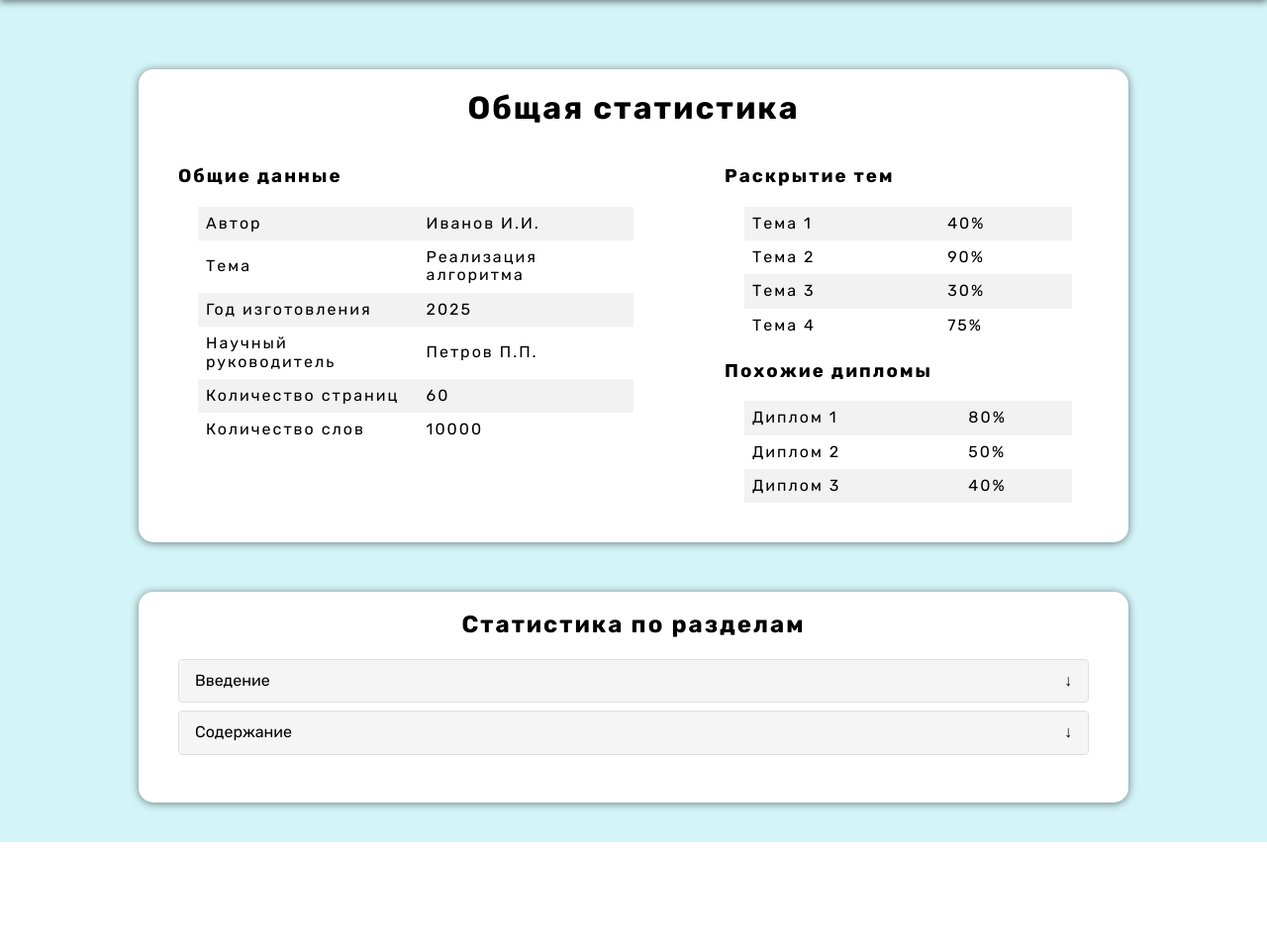
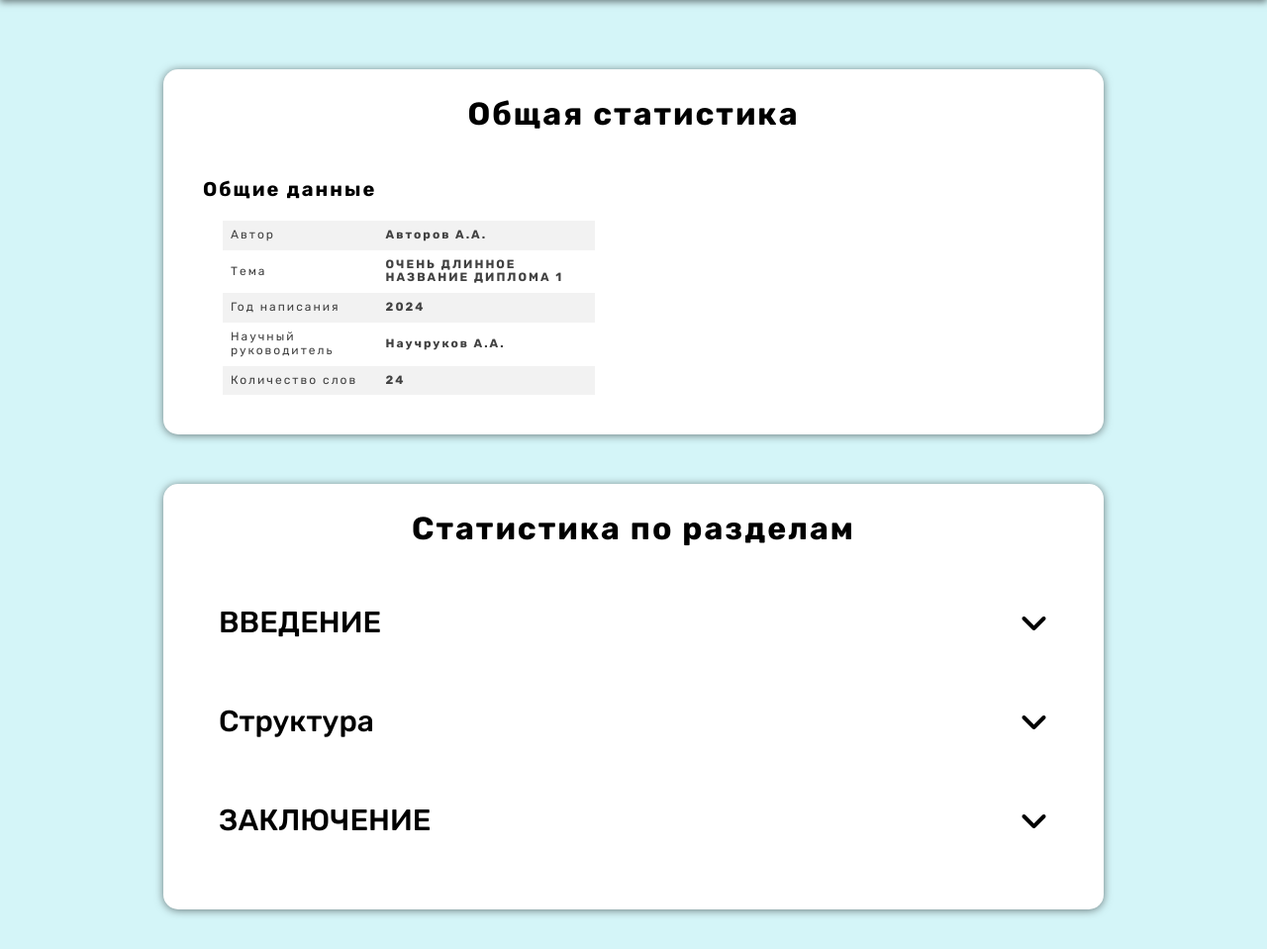
Before and after one commit to moevm/nosql1h25-reports, a Flask app: page /diploma/1 in a window 1280 px wide. Shown: the part 80-1039 px from the top of the page at 99% size. Before the commit the page ends 931 px from the top, so only its background shows below. Run offline with Flask 3, Linux system fonts and the light colour scheme.

Commit message:
idz4 - small help

```diff
--- a/src/app.py
+++ b/src/app.py
@@ -1,4 +1,6 @@
 from flask import Flask, render_template, request, redirect, url_for
+
+from src.diploma_processing.testkit.test_diploma_consts import test_diploma
 
 app = Flask(__name__)
 
@@ -22,55 +24,9 @@ def diploma_upload():
 
 @app.get('/diploma/<int:diploma_id>')
 def diploma_statistics(diploma_id: int):
-    stats_data = {
-        "author": "Иванов И.И.",
-        "title": "Реализация алгоритма",
-        "year": 2025,
-        "supervisor": "Петров П.П.",
-        "pages": 60,
-        "words": 10000,
-        "topics": [
-            {"name": "Тема 1", "coverage": 40},
-            {"name": "Тема 2", "coverage": 90},
-            {"name": "Тема 3", "coverage": 30},
-            {"name": "Тема 4", "coverage": 75}
-        ],
-        "similar_works": [
-            {"name": "Диплом 1", "match": 80},
-            {"name": "Диплом 2", "match": 50},
-            {"name": "Диплом 3", "match": 40}
-        ]
-    }
+    stats_data = test_diploma[0]
 
-
-    sections = [
-        {
-            "title": "Введение",
-            "stats": {"words": 328, "characters": 1263, "readability": 30},
-            "keywords": {"Алгоритм": 20, "HTTP": 15, "API": 12, "REST": 7},
-            "subsections": [
-                {
-                    "title": "Цели исследования",
-                    "stats": {"words": 100, "characters": 500, "readability": 40},
-                    "keywords": {"Цель": 5, "Задача": 3},
-                },
-            ],
-        },
-        {
-            "title": "Содержание",
-            "stats": {"words": 450, "characters": 2000, "readability": 40},
-            "keywords": {"Метод": 10, "Функция": 8, "Класс": 5},
-            "subsections": [
-                {
-                    "title": "Методология",
-                    "stats": {"words": 200, "characters": 1000, "readability": 50},
-                    "keywords": {"Метод": 8, "Анализ": 5},
-                },
-            ],
-        },
-    ]
-
-    return render_template('general_statistics.jinja2', diploma=stats_data, sections=sections)
+    return render_template('general_statistics.jinja2', diploma=stats_data)
 
 
 @app.get('/search')
--- a/src/static/styles/general_statistics.css
+++ b/src/static/styles/general_statistics.css
@@ -1,23 +1,27 @@
-.data-container{
+.data-container {
     display: flex;
     flex-direction: column;
-    width: 1000px;
+    width: 950px;
     margin: 0 auto 40px;
     gap: 50px;
 }
 
-.data-card{
+.data-card {
     display: flex;
     flex-direction: column;
     align-items: center;
     justify-content: space-between;
-    width: 1000px;
+    width: 100%;
     min-height: 150px;
     box-sizing: border-box;
     padding: 0 40px 40px;
     border-radius: 15px;
     background-color: white;
     box-shadow: 0 1px 8px rgba(0, 0, 0, 0.5);
+}
+
+h2 {
+    font-size: 32px;
 }
 
 .data-card__stats {
@@ -29,19 +33,19 @@
     padding: 0;
 }
 
-.card-col{
+.card-col {
     margin: 0;
     padding: 0;
     min-width: 40%;
 }
 
-.data-card__second-col{
+.data-card__second-col {
     display: flex;
     flex-direction: column;
 }
 
 .stats-table {
-    width: 90%;
+    width: 376px;
     border-collapse: collapse;
     margin: 0 0 0 20px;
 }
@@ -54,3 +58,19 @@
     padding: 8px;
     text-align: left;
 }
+
+h3 {
+    font-size: 20px;
+}
+
+td {
+    font-size: 12px;
+}
+
+td:first-child + td {
+    font-weight: bold;
+}
+
+td {
+    color: #414141;
+}
--- a/src/static/styles/section-stats.css
+++ b/src/static/styles/section-stats.css
@@ -3,17 +3,16 @@
 }
 
 .accordion-item {
-                margin-bottom: 8px;
-                border: 1px solid #ddd;
-                border-radius: 4px;
+    border-radius: 10px;
     overflow: hidden;
 }
 
 .accordion-header {
+    background-color: white;
+    height: 100px;
     width: 100%;
     padding: 12px 16px;
-                text-align: left;
-                background: #f5f5f5;
+    box-sizing: border-box;
     border: none;
     cursor: pointer;
     display: flex;
@@ -22,11 +21,13 @@
 }
 
 .accordion-header:hover {
-                background: #e9e9e9;
+    background: rgba(239, 239, 239, 0.8);
 }
 
 .arrow {
     transition: transform 0.3s ease;
+    width: 29px;
+    display: block;
 }
 
 .accordion-header[aria-expanded="true"] .arrow {
@@ -34,24 +35,23 @@
 }
 
 .accordion-content {
-                padding: 0;
+    padding-left: 20px;
+    overflow: hidden;
     max-height: 0;
-                overflow: hidden;
     transition: max-height 0.3s ease;
 }
 
-            .accordion-header[aria-expanded="true"] + .accordion-content {
-                padding: 16px;
-                max-height: 1000px; /* Достаточно большое значение */
+.chapter-stats {
+    margin-bottom: 16px;
+    display: flex;
+    justify-content: space-between;
 }
 
-            .section-stats,
-            .section-keywords {
-                margin-bottom: 16px;
+.chapter-name {
+    font-size: 30px;
+    font-weight: 500;
 }
 
-            .section-stats ul,
-            .section-keywords ul {
-                margin: 8px 0 0 20px;
-                padding: 0;
+.subchapters {
+    margin-left: 20px;
 }
--- a/src/templates/general_statistics.jinja2
+++ b/src/templates/general_statistics.jinja2
@@ -3,7 +3,7 @@
 {% block main %}
     <div class="data-container">
         <div class="data-card">
-            <h1 class="data-card__header">Общая статистика</h1>
+            <h2 class="data-card__header">Общая статистика</h2>
 
             <div class="data-card__stats">
                 <!-- Первая колонка: Общая статистика -->
@@ -17,19 +17,15 @@
                             </tr>
                             <tr>
                                 <td>Тема</td>
-                                <td>{{ diploma.title }}</td>
+                                <td>{{ diploma.name }}</td>
                             </tr>
                             <tr>
-                                <td>Год изготовления</td>
+                                <td>Год написания</td>
                                 <td>{{ diploma.year }}</td>
                             </tr>
                             <tr>
                                 <td>Научный руководитель</td>
-                                <td>{{ diploma.supervisor }}</td>
-                            </tr>
-                            <tr>
-                                <td>Количество страниц</td>
-                                <td>{{ diploma.pages }}</td>
+                                <td>{{ diploma.academic_supervisor }}</td>
                             </tr>
                             <tr>
                                 <td>Количество слов</td>
@@ -39,7 +35,7 @@
                     </section>
                 </div>
 
-                <div class="data-card__second-col card-col">
+                <div class="data-card__second-col card-col" style="visibility: hidden">
                     <!-- Вторая колонка: Раскрытие тем -->
                     <section class="data-card__topics-coverage">
                         <h3>Раскрытие тем</h3>
@@ -74,34 +70,48 @@
             <h2>Статистика по разделам</h2>
             <div class="accordion">
                 <!-- Правильное определение рекурсивного макроса -->
-                {% macro render_sections(sections) %}
-                    {% for section in sections %}
+                {% macro render_chapters(chapters) %}
+                    {% for chapter in chapters %}
                         <div class="accordion-item">
                             <button class="accordion-header" aria-expanded="false">
-                                {{ section.title }}
-                                <span class="arrow">↓</span>
+                                <span class="chapter-name">{{ chapter.name }}</span>
+                                <i class="fa-solid fa-angle-down fa-2x arrow"></i>
                             </button>
                             <div class="accordion-content">
-                                <div class="section-stats">
-                                    <h4>Общие данные</h4>
-                                    <ul>
-                                        <li>Количество слов: {{ section.stats.words }}</li>
-                                        <li>Количество символов: {{ section.stats.characters }}</li>
-                                        <li>Водность: {{ section.stats.readability }}%</li>
-                                    </ul>
-                                </div>
-                                <div class="section-keywords">
-                                    <h4>Топ ключевых слов</h4>
-                                    <ul>
-                                        {% for keyword, count in section.keywords.items() %}
-                                            <li>{{ keyword }}: {{ count }}</li>
-                                        {% endfor %}
-                                    </ul>
+                                <div class="chapter-stats">
+                                    <section class="data-card__general-data">
+                                        <h3>Общие данные</h3>
+                                        <table class="stats-table">
+                                            <tr>
+                                                <td>Количество слов</td>
+                                                <td>{{ chapter.words }}</td>
+                                            </tr>
+                                            <tr>
+                                                <td>Количество символов</td>
+                                                <td>{{ chapter.symbols }}</td>
+                                            </tr>
+                                            <tr>
+                                                <td>Водность</td>
+                                                <td>{{ chapter.water_content }}</td>
+                                            </tr>
+                                        </table>
+                                    </section>
+                                    <section class="data-card__general-data">
+                                        <h3>Топ ключевых слов</h3>
+                                        <table class="stats-table">
+                                            {% for i in range(chapter.commonly_used_words| length) %}
+                                                <tr>
+                                                    <td>{{ chapter.commonly_used_words[i] }}</td>
+                                                    <td>{{ chapter.commonly_used_words_amount[i] }}</td>
+                                                </tr>
+                                            {% endfor %}
+                                        </table>
+                                    </section>
                                 </div>
                                 <!-- Рекурсивный вызов через self.call() -->
-                                {% if section.subsections %}
-                                    <div class="subsections">
-                                        {{ render_sections(section.subsections) }}
+                                {% if chapter.chapters %}
+                                    <div class="subchapters">
+                                        {{ render_chapters(chapter.chapters) }}
                                     </div>
                                 {% endif %}
                             </div>
@@ -110,7 +120,7 @@
                 {% endmacro %}
 
                 <!-- Инициализация аккордеона -->
-                {{ render_sections(sections) }}
+                {{ render_chapters(diploma.chapters) }}
             </div>
         </div>
 
@@ -125,7 +135,7 @@
 
                         const content = header.nextElementSibling;
                         if (!expanded) {
-                            content.style.maxHeight = content.scrollHeight + "px";
+                            content.style.maxHeight = "100%";
                         } else {
                             content.style.maxHeight = "0";
                         }
```
Lines whose indentation alone changed are shown as unchanged.
